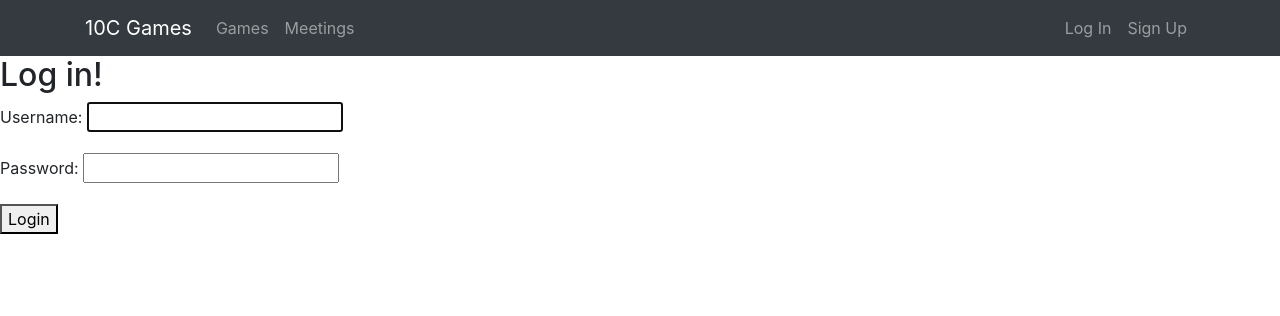
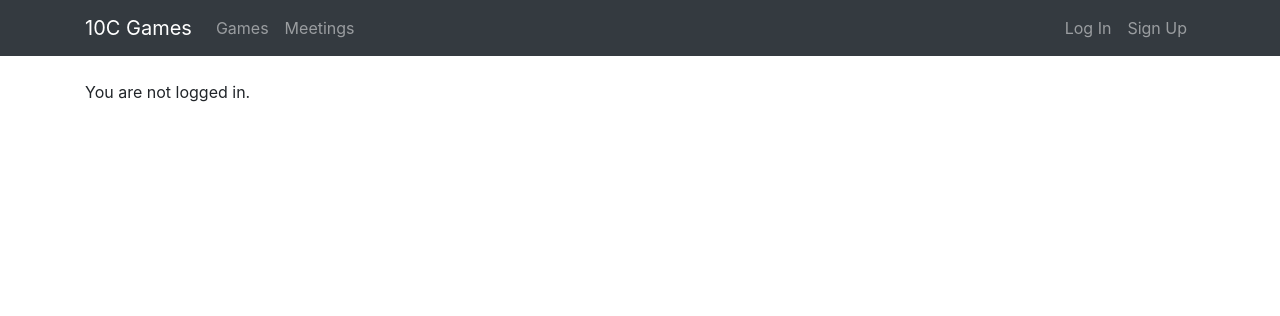
Before and after one commit to JoannaWilk/board-games-meetings-planner, a Django app: page /users/login/ in a window 1280 px wide. Shown: the top 316 px of the page. Run offline with Django 3.2, Linux system fonts and the light colour scheme; some libraries are stand-ins or nearby versions.

Commit message:
change templates to be adjusted for logged in and not logged in users
* move checking if user is authenticated to base template"

```diff
--- a/templates/base.html
+++ b/templates/base.html
@@ -46,11 +46,31 @@
             </div>
         </div>
     </nav>
-
-    <div>
-        {% block content %}
-        {% endblock %}
+    {% if user.is_authenticated %}
+    <div class="container" id="welcome">
+      {% block welcome %}
+      {% endblock %}
     </div>
+    <div class="container" id="title">
+      {% block title %}
+      {% endblock %}
+    </div>
+    <div class="container" id="content">
+      {% block content %}
+      {% endblock %}
+    </div>
+    <div class="container" id="sidebar">
+      {% block sidebar %}
+      {% endblock %}
+    </div>
+    {% else %}
+        <div class="container" id="notloggedcontent">
+            {% block notloggedcontent %}
+            <br />
+            <p>You are not logged in.
+            {% endblock %}
+        </div>
+    {% endif %}
 
 </body>
 
--- a/templates/registration/login.html
+++ b/templates/registration/login.html
@@ -1,9 +1,8 @@
 {% extends 'base.html' %}
 
-{% block title %}Login{%  endblock %}
-
 {% block content %}
-<h2>Log in!</h2>
+<br />
+<h3>Log in!</h3>
 <form method="POST">
     {% csrf_token %}
     {{ form.as_p }}
```
Also changed, not shown: games/templates/games/index.html (+0 -12 lines), templates/home.html (+4 -6 lines), templates/signup.html (+3 -4 lines).
